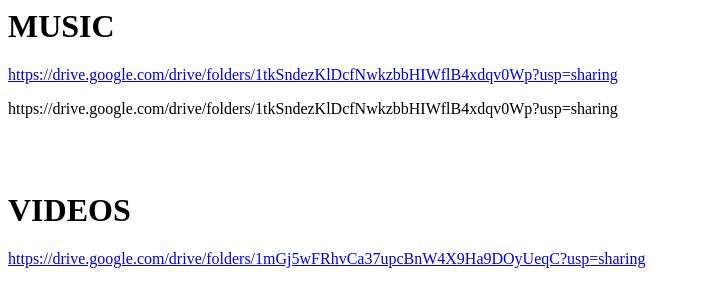
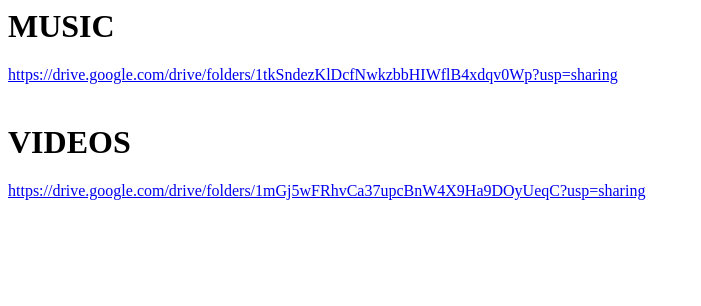
Before and after one commit to jcmworld/files, a plain HTML site: page index.html in a window 1280 px wide. Shown: the whole page, without its empty margins (0-701 px from the left). Drawn offline with Linux system fonts and the light colour scheme.

Commit message:
Update index.html

```diff
--- a/index.html
+++ b/index.html
@@ -5,7 +5,7 @@
 <h1>MUSIC</h1>
   <a href="https://drive.google.com/drive/folders/1tkSndezKlDcfNwkzbbHIWflB4xdqv0Wp?usp">https://drive.google.com/drive/folders/1tkSndezKlDcfNwkzbbHIWflB4xdqv0Wp?usp=sharing</a>
 
-<p>https://drive.google.com/drive/folders/1tkSndezKlDcfNwkzbbHIWflB4xdqv0Wp?usp=sharing</p>
+
 <br> <br>
 <h1>VIDEOS</h1>
   <a href="https://drive.google.com/drive/folders/1mGj5wFRhvCa37upcBnW4X9Ha9DOyUeqC?usp">https://drive.google.com/drive/folders/1mGj5wFRhvCa37upcBnW4X9Ha9DOyUeqC?usp=sharing</a>
```
